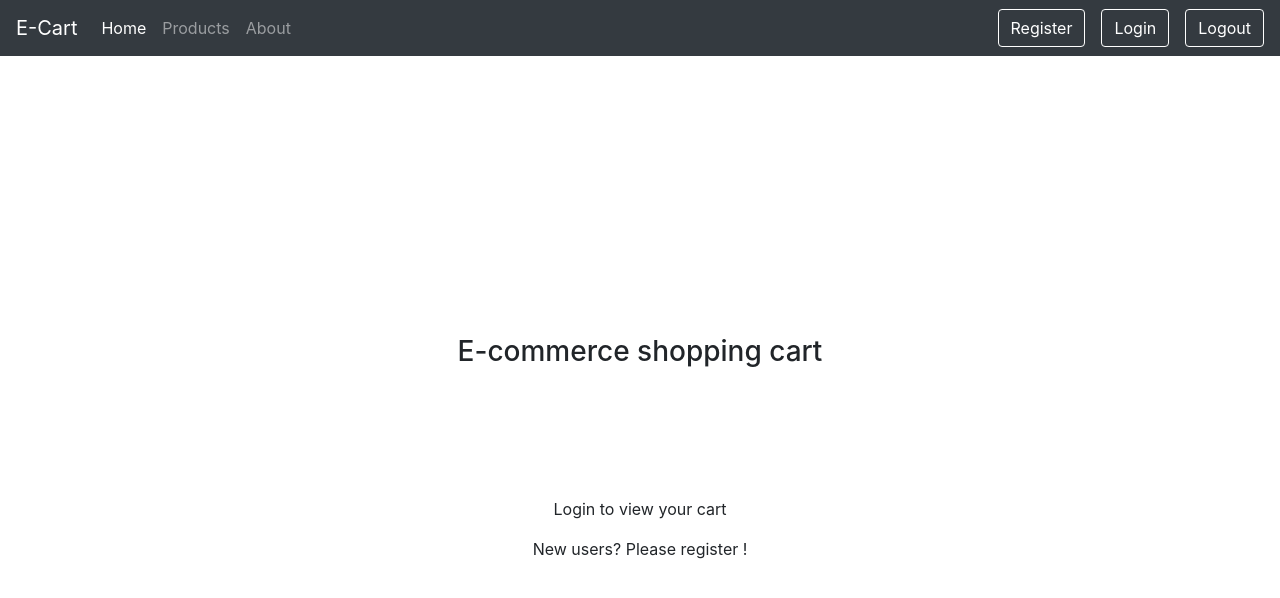
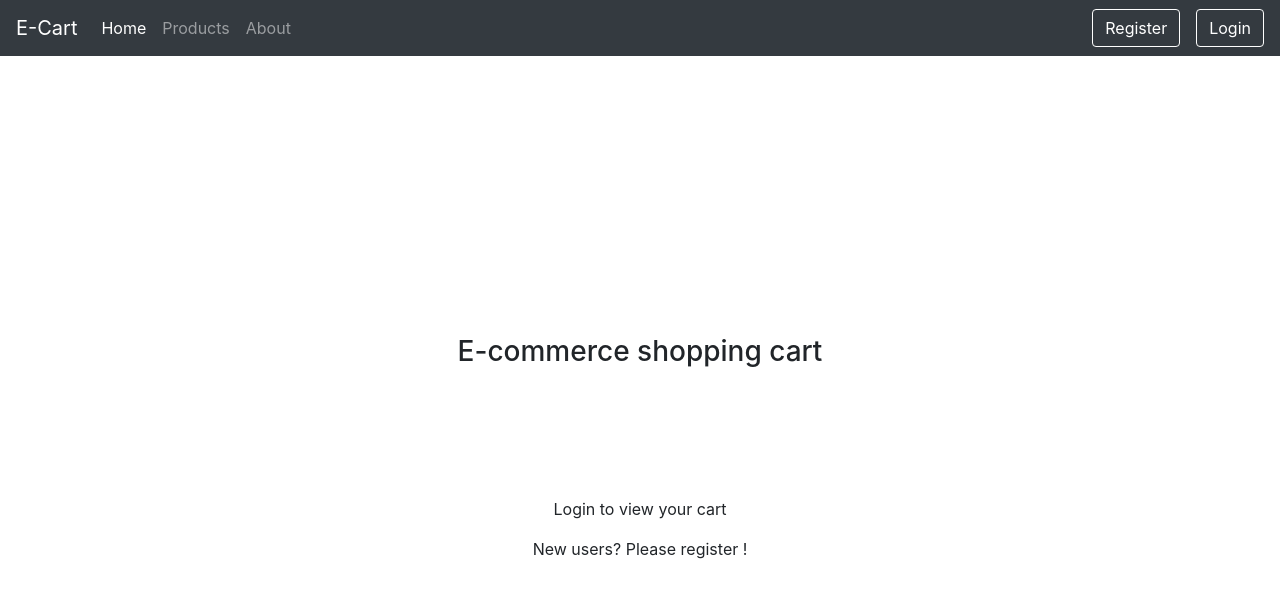
Before and after one commit to jiniii/AngularCapstone, an Angular app: page / in a window 1280 px wide. Shown: the top 598 px of the page. Built offline with nearby package versions, Linux system fonts and the light colour scheme.

Commit message:
switching between login and logout

```diff
--- a/src/app/app.component.html
+++ b/src/app/app.component.html
@@ -19,13 +19,13 @@
                 <a class="nav-link" routerLink="about" routerLinkActive="active">About</a>
             </li>
         </ul>
-        <div>
+        <div *ngIf="!user">
             <alert></alert>
             <button type="button" class="btn btn-outline-secondary" routerLink="account/register">Register</button>
             <button type="button" class="btn btn-outline-secondary ml-3" routerLink="account/login">Login</button>
         </div>
 
-        <button class="btn btn-outline-secondary ml-3" (click)="logout()">Logout</button>
+        <button class="btn btn-outline-secondary ml-3" (click)="logout()" *ngIf="user">Logout</button>
     </div>
 
 </nav>
```
